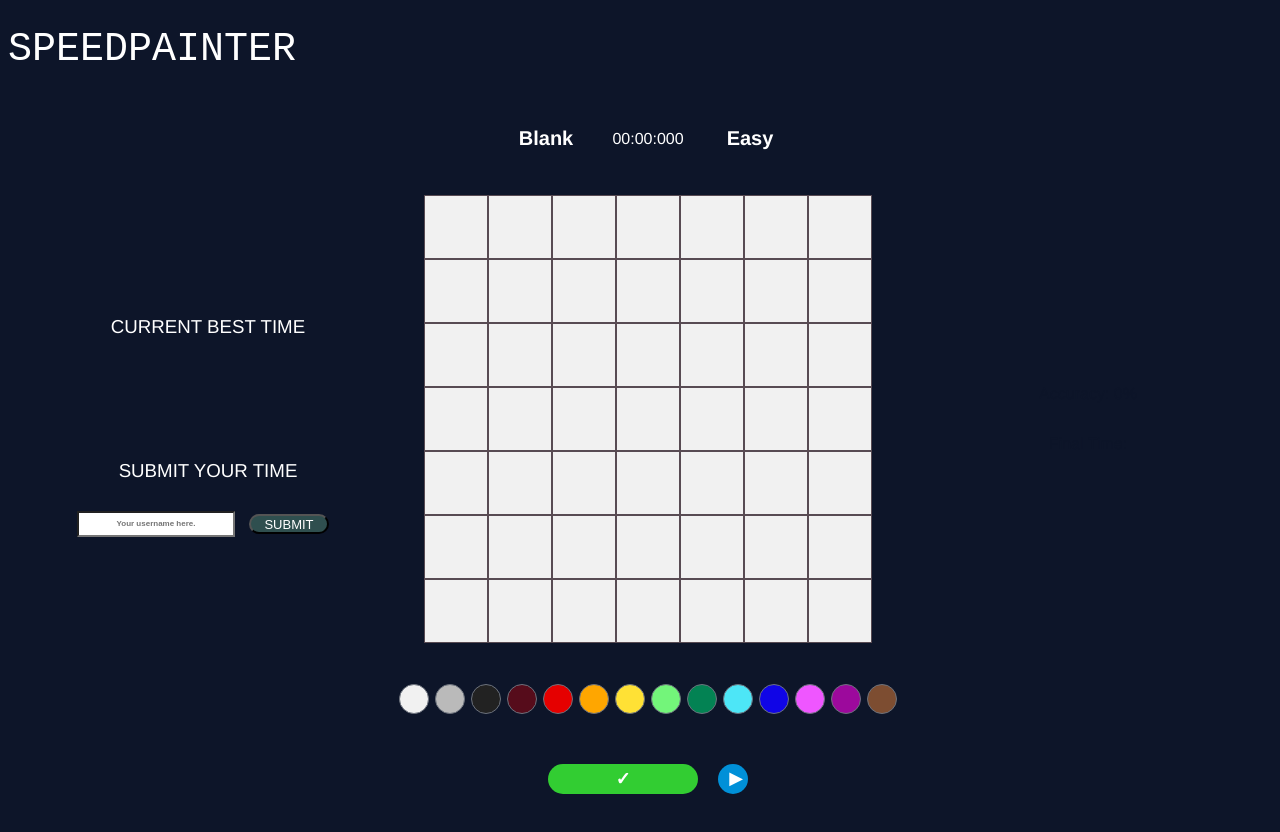
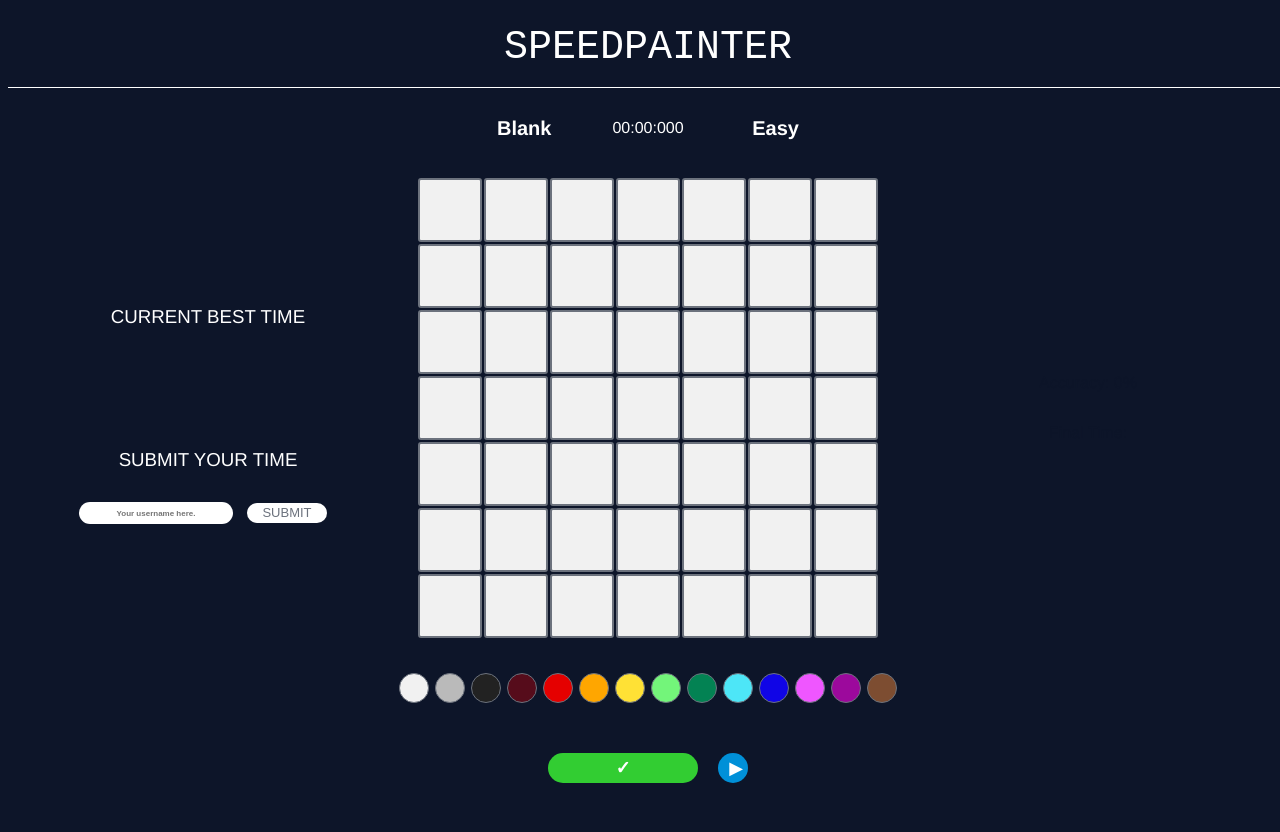
Before and after one commit to farazht/speedpainter, a plain HTML site: page index.html in a window 1280 px wide. Drawn offline with Linux system fonts and the light colour scheme; no server answers.

Commit message:
better design & colors

```diff
--- a/style.css
+++ b/style.css
@@ -40,11 +40,26 @@
 }
 .tile{
     border-radius: 0px;
-    border: 1px solid #584B53;
+    border: 2px solid #6c727d;
     background-color: #F1F1F1;
     width: 8vh;
     height: 8vh;
+    margin: 1px;
+    border-radius: 3px;
+}
+.top {
     box-sizing: border-box;
+
+    width: 100vw;
+    height: 10vh;
+    display: grid;
+    justify-content: center;
+    align-content: center;
+    justify-items: center;
+    align-items: center;
+    vertical-align: center;
+    grid-template-columns: repeat(100, auto);
+    border-bottom: 1px solid white;
 }
 .thin {
     box-sizing: border-box;
@@ -66,7 +81,7 @@
 .levelNameC {
     font-size: 20px;
     font-weight: bold;
-    text-align: center;
+    text-align: left;
     vertical-align: center;
 }
 .timerC {
@@ -77,7 +92,7 @@
 .difficultyC {
     font-size: 20px;
     font-weight: bold;
-    text-align: center;
+    text-align: right;
     vertical-align: center;
 }
 
@@ -86,7 +101,6 @@
     text-align: center;
     vertical-align: center;
 }
-
 
 .bb1{
     width: 150px;
@@ -118,8 +132,10 @@
 .submit1{
     width: 150px;
     height: 20px;
-    color: black;
+    color: #6c727d;
     background-color: white;
+    border-radius: 20px;
+    border: red;
     font-size: 8px;
     font-weight: 900;
     text-align: center;
@@ -128,8 +144,9 @@
 .submit2{
     width: 80px;
     height: 20px;
-    color: white;
-    background-color: darkslategrey;
+    color: #6c727d;
+    background-color: white;
+    border: white;
     border-radius: 20px;
     margin: 10px;
     font-size: 13px;
```
